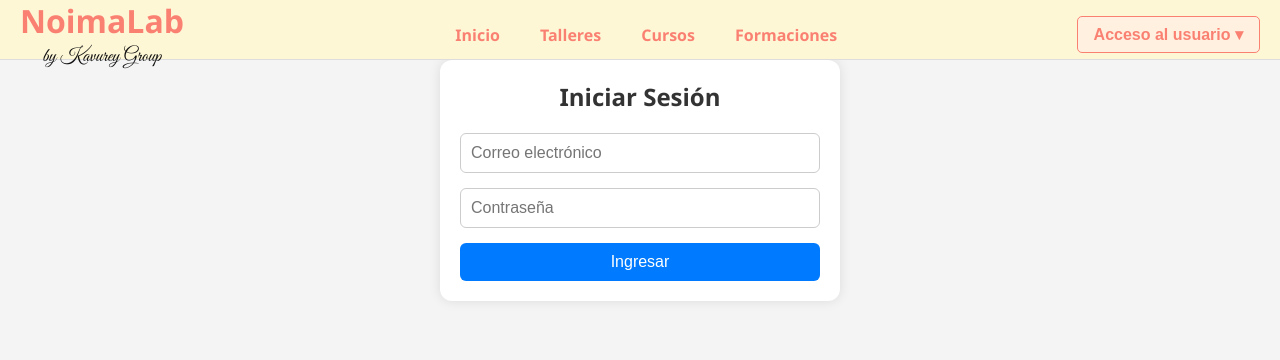
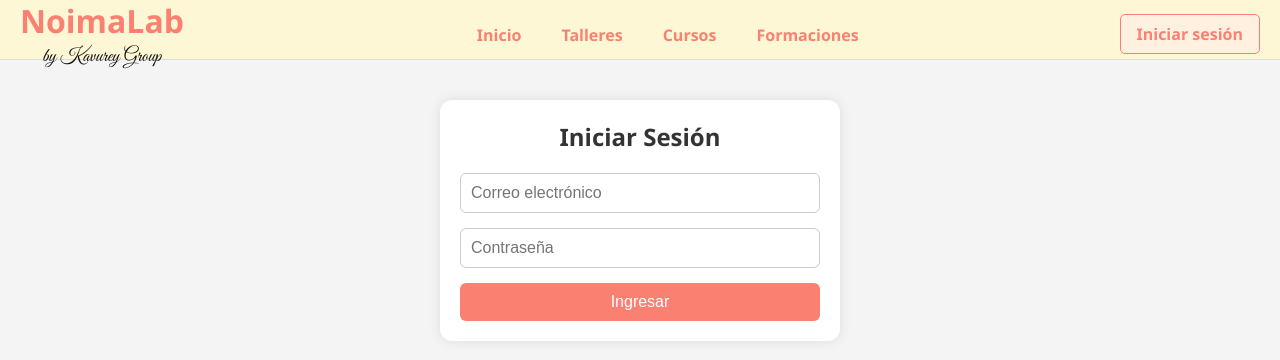
Before and after one commit to MarcosEsquibel/ProyectoCursos, a React (Vite) app in the folder vite-project/: page /login in a window 1280 px wide. Shown: the top 360 px of the page. Built offline with nearby package versions, Linux system fonts and the light colour scheme.

Commit message:
Cambiando Acceso al usuario

```diff
--- a/vite-project/src/pages/Home.tsx
+++ b/vite-project/src/pages/Home.tsx
@@ -4,6 +4,10 @@ import { Link } from "react-router-dom";
 import "./Home.css";
 
 const Home: React.FC = () => {
+  function setDropdownOpen(arg0: boolean): void {
+    throw new Error("Function not implemented.");
+  }
+
   return (
     <div className="home-content">
 
@@ -54,7 +58,8 @@ const Home: React.FC = () => {
       {/* Footer */}
       <footer>
         <p>Únete a NoimaLab y empieza tu propio camino </p>
-        <Link to="/empezar" className="hero-button">Empezar ahora</Link>
+        <Link to="/register" className="hero-button">Empezar ahora</Link>
+
       </footer>
     </div>
   );
--- a/vite-project/src/pages/Login.css
+++ b/vite-project/src/pages/Login.css
@@ -2,7 +2,7 @@ form {
   display: flex;
   flex-direction: column;
   max-width: 400px;
-  margin: 40px auto;
+  margin: 80px auto;
   padding: 20px;
   background-color: white;
   border-radius: 12px;
@@ -24,13 +24,13 @@ input {
 }
 
 input:focus {
-  border-color: #007bff;
+  border-color: #fa8072;
   outline: none;
 }
 
 button {
   padding: 10px;
-  background-color: #007bff;
+  background-color: #fa8072;
   color: white;
   border: none;
   font-size: 16px;
--- a/vite-project/src/pages/components/Header.tsx
+++ b/vite-project/src/pages/components/Header.tsx
@@ -1,5 +1,5 @@
 // Header.tsx
-import React, { useState } from "react";
+import React from "react";
 import { Link } from "react-router-dom";
 import "./Header.css";
 
@@ -8,8 +8,6 @@ type HeaderProps = {
 };
 
 const Header: React.FC<HeaderProps> = ({ toggleMenu }) => {
-  const [dropdownOpen, setDropdownOpen] = useState(false);
-
   return (
     <header className="header">
       {/* Logo */}
@@ -28,19 +26,11 @@ const Header: React.FC<HeaderProps> = ({ toggleMenu }) => {
         </ul>
       </nav>
 
-      {/* Acceso al usuario */}
-      <div
-        className="user-access"
-        onMouseEnter={() => setDropdownOpen(true)}
-        onMouseLeave={() => setDropdownOpen(false)}
-      >
-        <button className="access-button">Acceso al usuario ▾</button>
-        {dropdownOpen && (
-          <div className="access-dropdown">
-            <Link to="/login" onClick={() => setDropdownOpen(false)}>Iniciar sesión</Link>
-            <Link to="/register" onClick={() => setDropdownOpen(false)}>Registrarse</Link>
-          </div>
-        )}
+      {/* Acceso directo a login */}
+      <div className="user-access">
+        <Link to="/login" className="access-button">
+          Iniciar sesión
+        </Link>
       </div>
     </header>
   );
```
